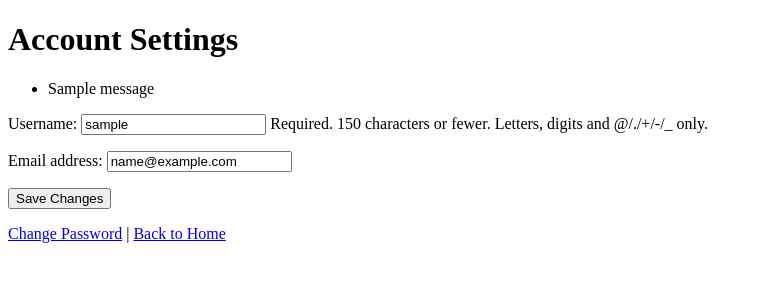
After one commit to mikolajed/CommPolls, a Django app: page /account_settings/ in a window 1280 px wide. The commit adds this page. Shown: the top 300 px of the page, without its empty margins (0-759 px from the left). Run offline with Django 4.2, Linux system fonts and the light colour scheme; a user stored in the database is signed in; tables that the repository leaves empty hold one stand-in row (values such as "Sample post"); one stand-in notice (Sample message) is shown.

Commit message:
Add account settings page

```diff
--- a/comm_polls/forms.py
+++ b/comm_polls/forms.py
@@ -14,3 +14,8 @@ class SignUpForm(UserCreationForm):
         if User.objects.filter(email=email).exists():
             raise forms.ValidationError("A user with that email already exists.")
         return email
+
+class UserUpdateForm(forms.ModelForm):
+    class Meta:
+        model = User
+        fields = ['username', 'email']
--- /dev/null
+++ b/comm_polls/templates/comm_polls/account_settings.html
@@ -0,0 +1,28 @@
+<!DOCTYPE html>
+<html>
+<head>
+    <title>Account Settings - CommPolls</title>
+</head>
+<body>
+    <h1>Account Settings</h1>
+
+    {% if messages %}
+        <ul>
+            {% for message in messages %}
+                <li>{{ message }}</li>
+            {% endfor %}
+        </ul>
+    {% endif %}
+
+    <form method="post">
+        {% csrf_token %}
+        {{ form.as_p }}
+        <button type="submit">Save Changes</button>
+    </form>
+
+    <p>
+        <a href="{% url 'comm_polls:password_change' %}">Change Password</a> |
+        <a href="{% url 'comm_polls:home' %}">Back to Home</a>
+    </p>
+</body>
+</html>
--- a/comm_polls/urls.py
+++ b/comm_polls/urls.py
@@ -1,9 +1,25 @@
 from django.urls import path
 from . import views
+from django.contrib.auth import views as auth_views
 
 app_name = "comm_polls"
 
 urlpatterns = [
     path("", views.home, name="home"),
     path("signup/", views.signup, name="signup"),
+    path("account_settings/", views.account_settings, name="account_settings"),
+    path(
+        'password_change/',
+        auth_views.PasswordChangeView.as_view(
+            template_name='registration/password_change.html'
+        ),
+        name='password_change'
+    ),
+    path(
+        'password_change/done/',
+        auth_views.PasswordChangeDoneView.as_view(
+            template_name='registration/password_change_done.html'
+        ),
+        name='password_change_done'
+    ),
 ]
--- a/comm_polls/views.py
+++ b/comm_polls/views.py
@@ -1,9 +1,13 @@
 from django.shortcuts import render, redirect
 from django.contrib.auth import login
-from .forms import SignUpForm
+from django.contrib.auth.decorators import login_required
+from django.contrib import messages
+from .forms import SignUpForm, UserUpdateForm
+
 
 def home(request):
     return render(request, "comm_polls/home.html")
+
 
 def signup(request):
     if request.method == "POST":
@@ -15,3 +19,16 @@ def signup(request):
     else:
         form = SignUpForm()
     return render(request, "comm_polls/signup.html", {"form": form})
+
+
+def account_settings(request):
+    if request.method == 'POST':
+        form = UserUpdateForm(request.POST, instance=request.user)
+        if form.is_valid():
+            form.save()
+            messages.success(request, 'Your account details have been updated.')
+            return redirect('comm_polls:account_settings')
+    else:
+        form = UserUpdateForm(instance=request.user)
+
+    return render(request, 'comm_polls/account_settings.html', {'form': form})
```
Also changed, not shown: comm_polls/templates/comm_polls/home.html (+9 -2 lines), comm_polls/templates/registration/password_change.html (added, +30 -0 lines), comm_polls/templates/registration/password_change_done.html (added, +12 -0 lines).
